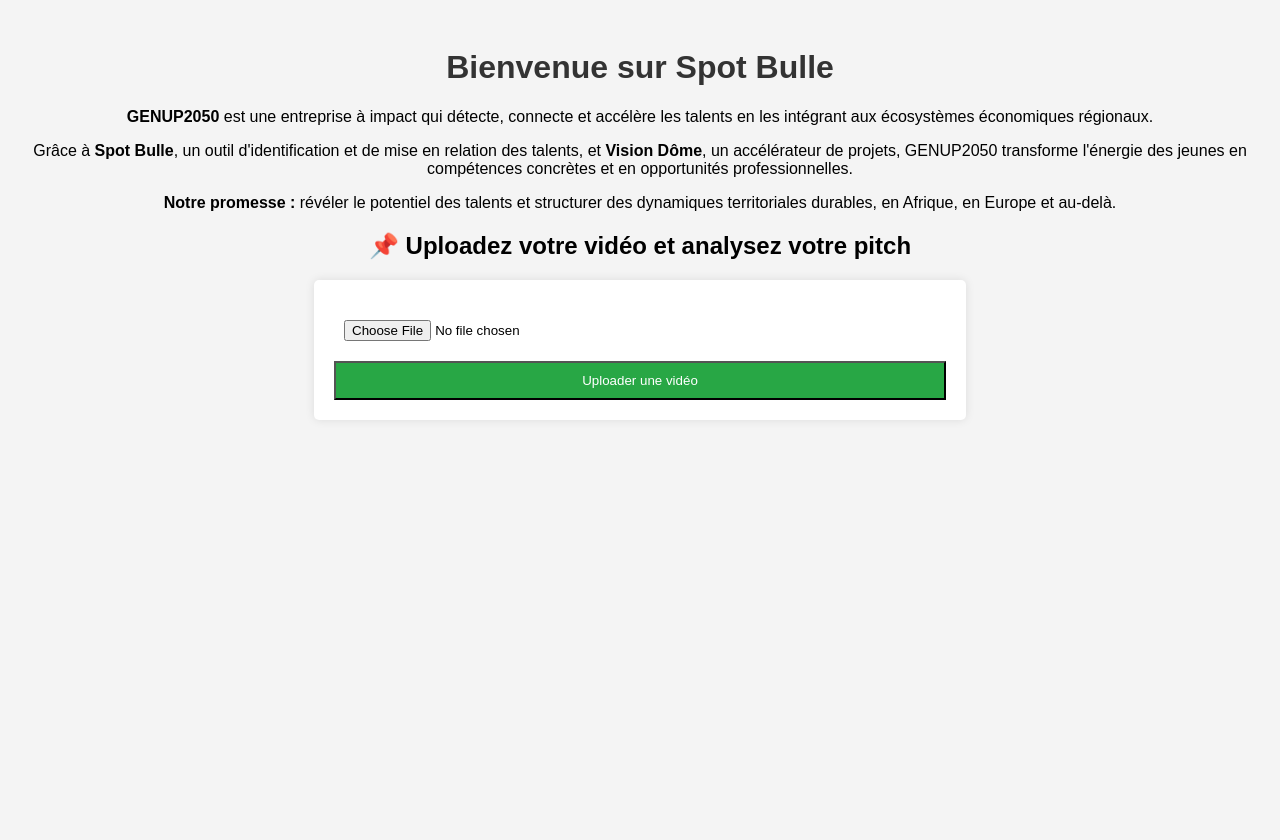
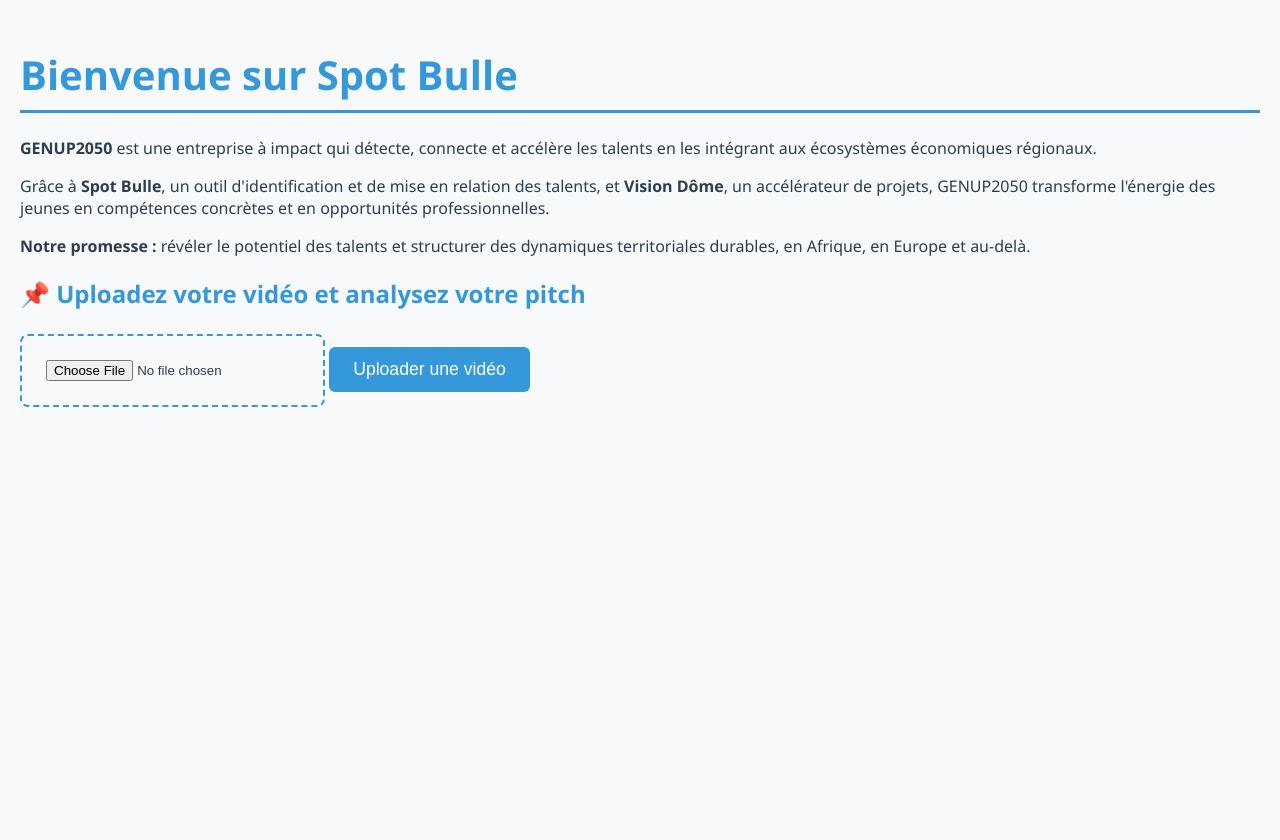
Before and after one commit to basamba1990/pitch_spotbulle, a Flask app: page / in a window 1280 px wide. Before the commit the page ends 400 px from the top, so only its background shows below. Run offline with Flask 3, Linux system fonts and the light colour scheme.

Commit message:
Update styles.css

```diff
--- a/static/styles.css
+++ b/static/styles.css
@@ -1,30 +1,118 @@
+/* Styles généraux */
 body {
-    font-family: Arial, sans-serif;
-    background-color: #f4f4f4;
-    text-align: center;
+    font-family: 'Segoe UI', Arial, sans-serif;
+    background-color: #f8f9fa;
+    color: #2c3e50;
+    margin: 0;
     padding: 20px;
+    min-height: 100vh;
+}
+
+/* Conteneur principal */
+.container {
+    max-width: 800px;
+    margin: 0 auto;
+    padding: 30px;
+    background: white;
+    border-radius: 12px;
+    box-shadow: 0 4px 6px rgba(0, 0, 0, 0.1);
+}
+
+/* En-têtes */
+h1, h2 {
+    color: #3498db;
+    margin-bottom: 1.5rem;
 }
 
 h1 {
-    color: #333;
+    font-size: 2.5rem;
+    border-bottom: 3px solid #3498db;
+    padding-bottom: 0.5rem;
 }
 
-form {
-    margin: 20px auto;
-    padding: 20px;
-    background: white;
-    border-radius: 5px;
-    width: 50%;
-    box-shadow: 0px 0px 10px rgba(0, 0, 0, 0.1);
+/* Formulaires */
+.form-group {
+    margin-bottom: 1.5rem;
 }
 
-input, textarea, button {
-    display: block;
-    width: 100%;
-    margin-top: 10px;
-    padding: 10px;
+input[type="file"] {
+    border: 2px dashed #3498db;
+    padding: 1.5rem;
+    border-radius: 8px;
+    background: #f8f9fa;
+    transition: all 0.3s ease;
 }
 
-button {
-    background-color: #28a745;
+input[type="file"]:hover {
+    background: #e8f4fc;
+    border-color: #2980b9;
+}
+
+button, .cta-button {
+    background-color: #3498db;
     color: white;
+    padding: 12px 24px;
+    border: none;
+    border-radius: 6px;
+    cursor: pointer;
+    font-size: 1.1rem;
+    transition: background 0.3s ease;
+}
+
+button:hover, .cta-button:hover {
+    background-color: #2980b9;
+}
+
+/* Résultats */
+.results {
+    background: #f8f9fa;
+    padding: 20px;
+    border-radius: 8px;
+    margin: 2rem 0;
+}
+
+.category-badge {
+    display: inline-block;
+    background: #2ecc71;
+    color: white;
+    padding: 8px 16px;
+    border-radius: 20px;
+    margin: 1rem 0;
+}
+
+.transcription-box {
+    background: white;
+    border: 1px solid #ddd;
+    padding: 1.5rem;
+    border-radius: 8px;
+    white-space: pre-wrap;
+    text-align: left;
+}
+
+/* Feedback */
+.feedback-container {
+    max-width: 600px;
+    margin: 2rem auto;
+}
+
+textarea {
+    width: 100%;
+    height: 150px;
+    padding: 12px;
+    border: 2px solid #3498db;
+    border-radius: 8px;
+    resize: vertical;
+}
+
+/* Navigation */
+.back-button {
+    display: inline-block;
+    margin-top: 1rem;
+    color: #3498db;
+    text-decoration: none;
+    transition: color 0.3s ease;
+}
+
+.back-button:hover {
+    color: #2980b9;
+}
```
